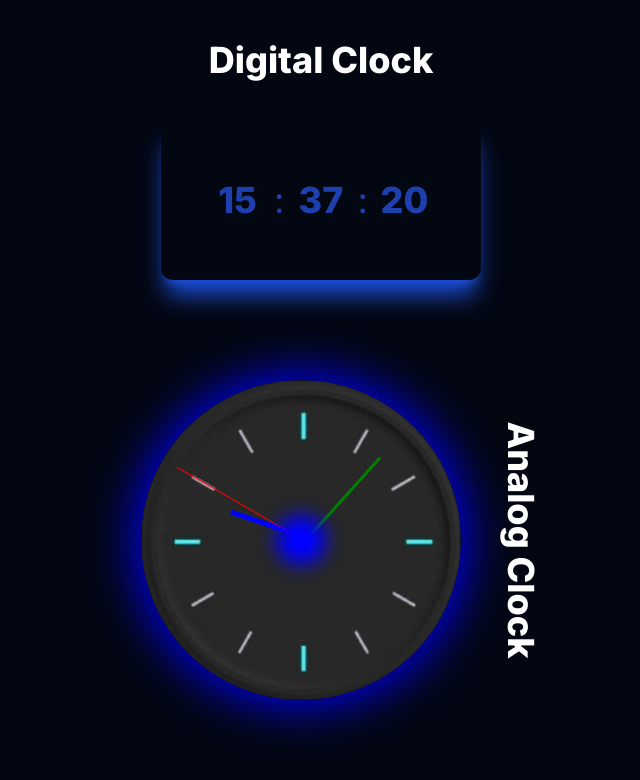
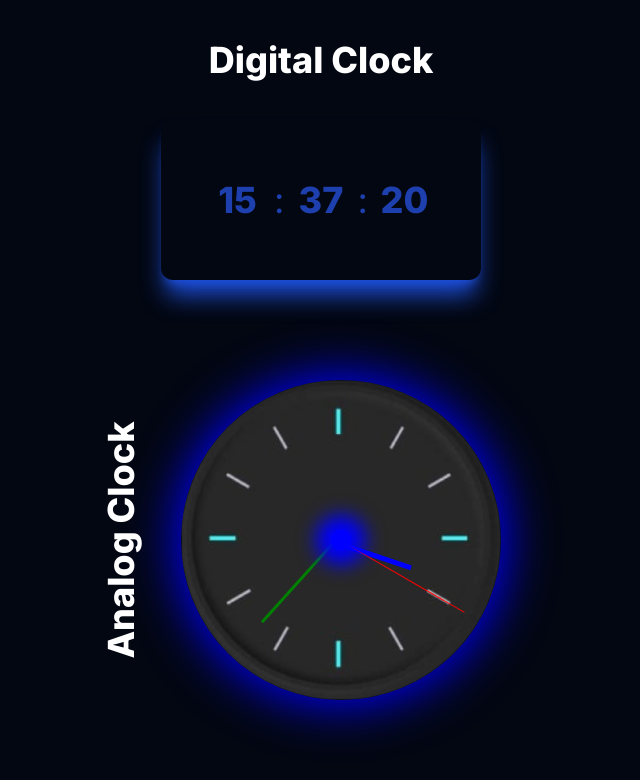
Before and after one commit to kk0139317/clock, a Next.js app: page / in a window 1280 px wide. Shown: the top 780 px of the page, without its empty margins (319-959 px from the left). Built offline with nearby package versions, Linux system fonts and the light colour scheme.

Commit message:
Update globals.css

```diff
--- a/app/globals.css
+++ b/app/globals.css
@@ -70,5 +70,5 @@ input[type="number"] {
 }
 
 .analog-rotate{
-  rotate:90deg;
+  rotate:-90deg;
 }
```
